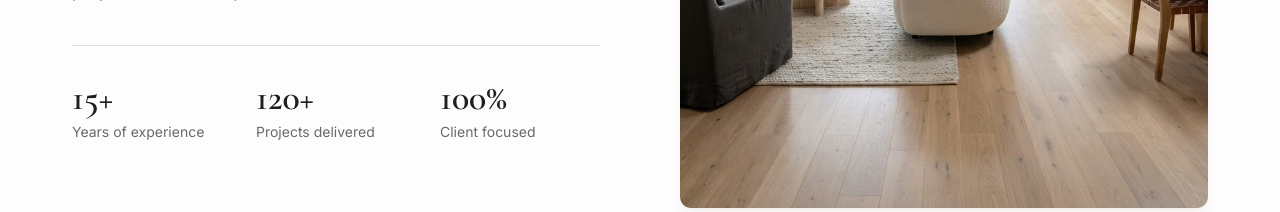
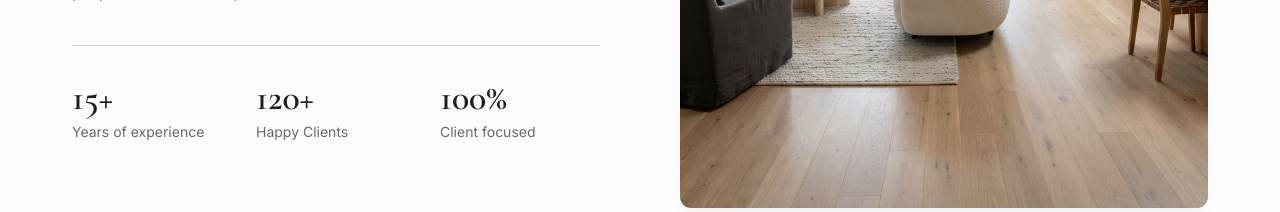
Before and after one commit to ZakAhmedd/apex-developments, a Next.js app: page / in a window 1280 px wide. Shown: the part 1380-1592 px from the top of the page. Built offline with nearby package versions, Linux system fonts and the light colour scheme.

Commit message:
update 1

```diff
--- a/components/about.tsx
+++ b/components/about.tsx
@@ -2,7 +2,7 @@ import { Reveal } from '@/components/reveal'
 
 const stats = [
   { value: '15+', label: 'Years of experience' },
-  { value: '120+', label: 'Projects delivered' },
+  { value: '120+', label: 'Happy Clients' },
   { value: '100%', label: 'Client focused' },
 ]
 
```
